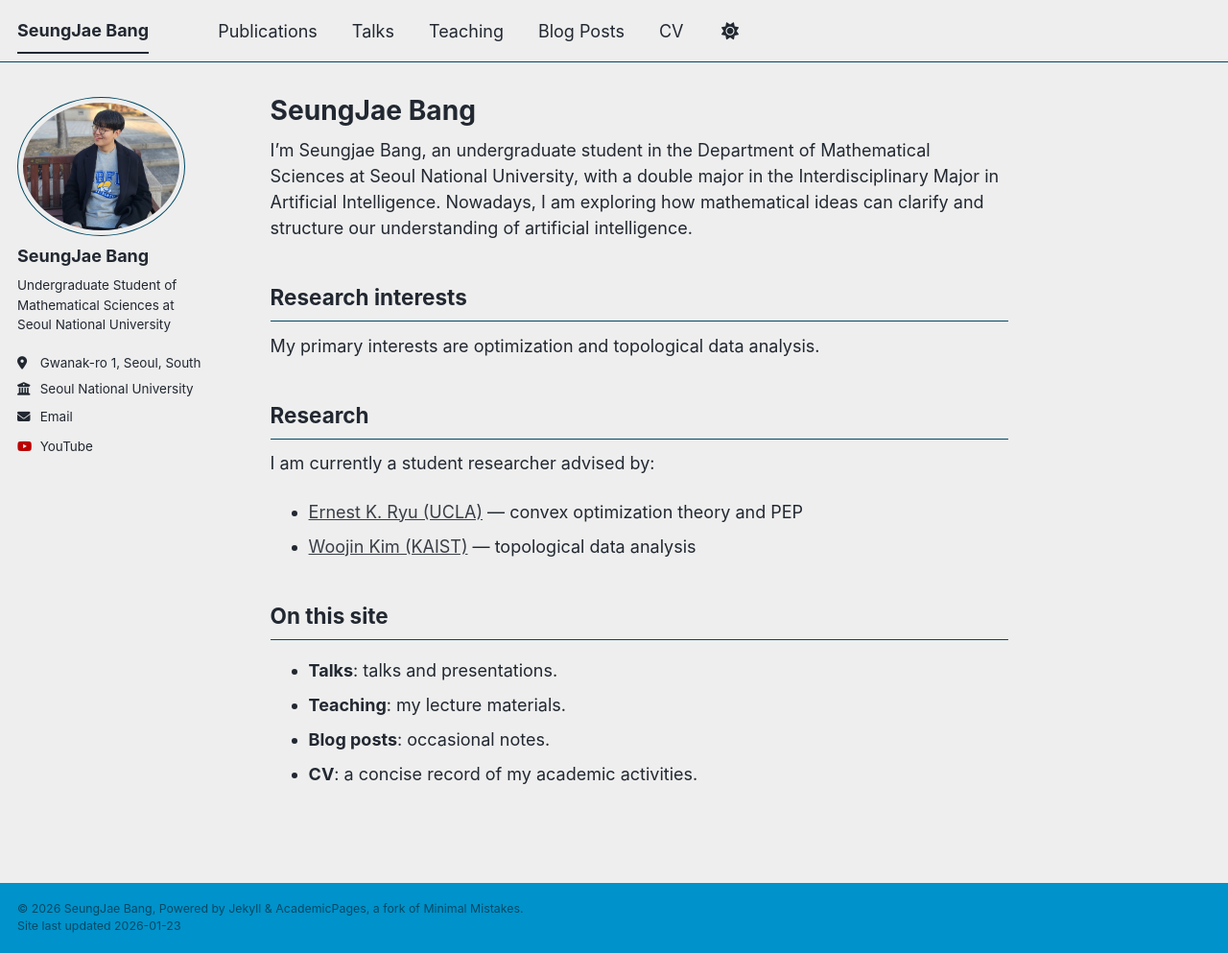
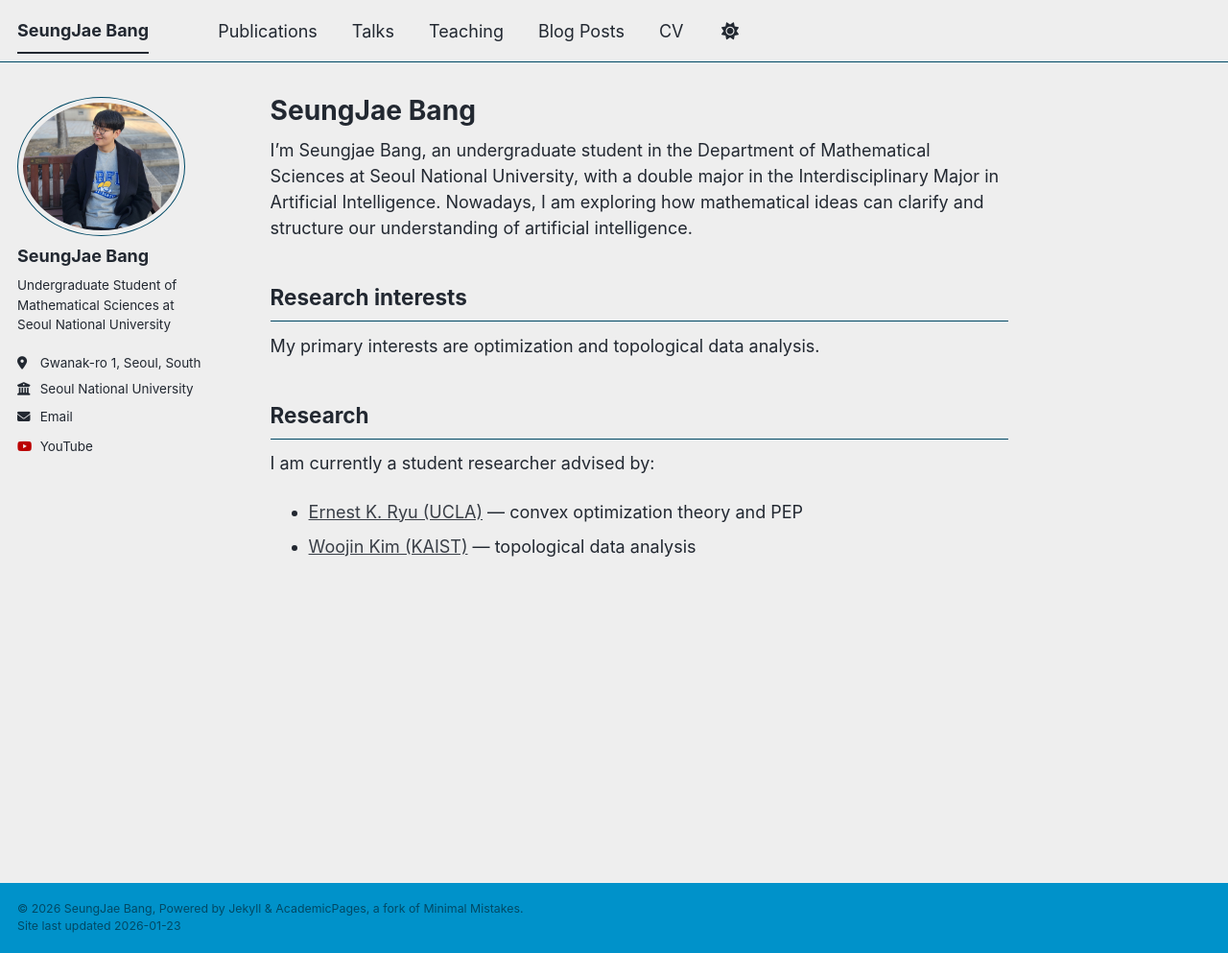
Before and after one commit to jae-s-bang/jae-s-bang.github.io, a Jekyll site: the page built from _pages/about.md, in a window 1280 px wide and 993 px high. Shown: the whole window at 96% size. Built offline with Jekyll 4.4.1, drawn with Linux system fonts in a browser that asks for light colours; a script bundle is joined from its source files by our own code; library files that are not in the unit come from our copies.

Commit message:
Update about.md

```diff
--- a/_pages/about.md
+++ b/_pages/about.md
@@ -18,11 +18,3 @@ Research
 I am currently a student researcher advised by:
 - [Ernest K. Ryu (UCLA)](https://ernestryu.com/) — convex optimization theory and PEP
 - [Woojin Kim (KAIST)](https://wj-kim.com/) — topological data analysis
-
-
-On this site
------
-- **Talks**: talks and presentations.
-- **Teaching**: my lecture materials.
-- **Blog posts**: occasional notes.
-- **CV**: a concise record of my academic activities.
```
